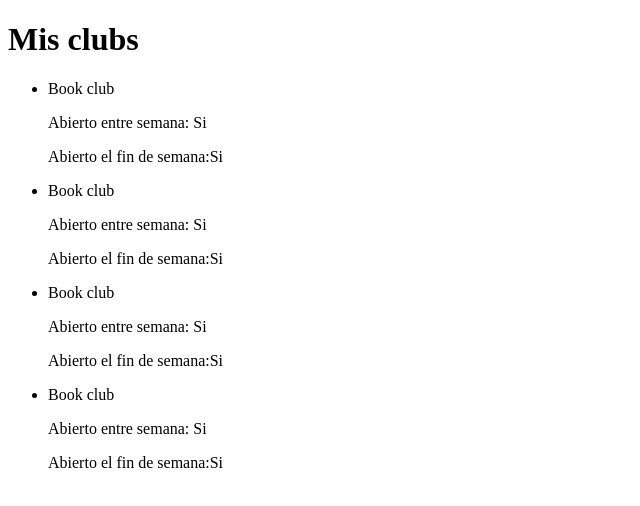
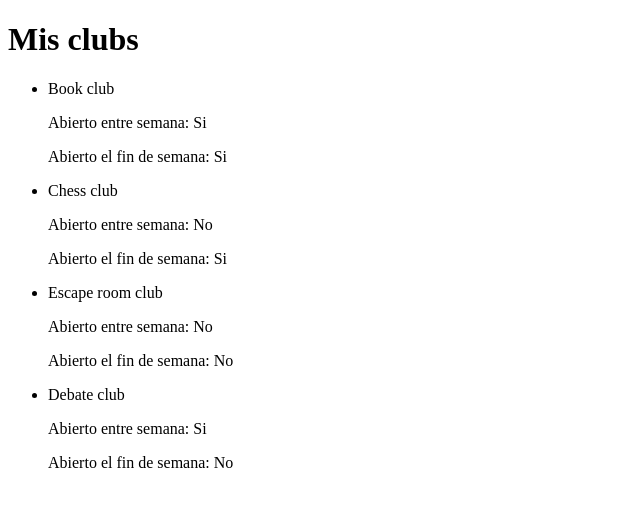
Before and after one commit to Adalab/modulo-3-evaluacion-intermedia-ClaraVilelaJato, a React (Create React App) app: page / in a window 1280 px wide. Shown: the top 506 px of the page, without its empty margins (0-640 px from the left). Built offline with nearby package versions, Linux system fonts and the light colour scheme; the HTML template or start-up script is replaced by a standard one.

Commit message:
Add first function map

```diff
--- a/src/components/App.js
+++ b/src/components/App.js
@@ -7,10 +7,10 @@ function App() {
 
   console.log(initialData);
   const htmlClubsList = initialData.map((oneClub, index) => (
-    <li>
-      Book club
-      <p>Abierto entre semana: Si</p>
-      <p>Abierto el fin de semana:Si</p>
+    <li key={index}>
+      <p>{oneClub.name}</p>
+      <p>Abierto entre semana: {oneClub.openOnWeekdays ? 'Si' : 'No'}</p>
+      <p>Abierto el fin de semana: {oneClub.openOnWeekend ? 'Si' : 'No'}</p>
     </li>
   ));
 
@@ -18,8 +18,10 @@ function App() {
     <div>
       <header>
         <h1>Mis clubs</h1>
+      </header>
+      <main>
         <ul>{htmlClubsList}</ul>
-      </header>
+      </main>
     </div>
   );
 }
```
